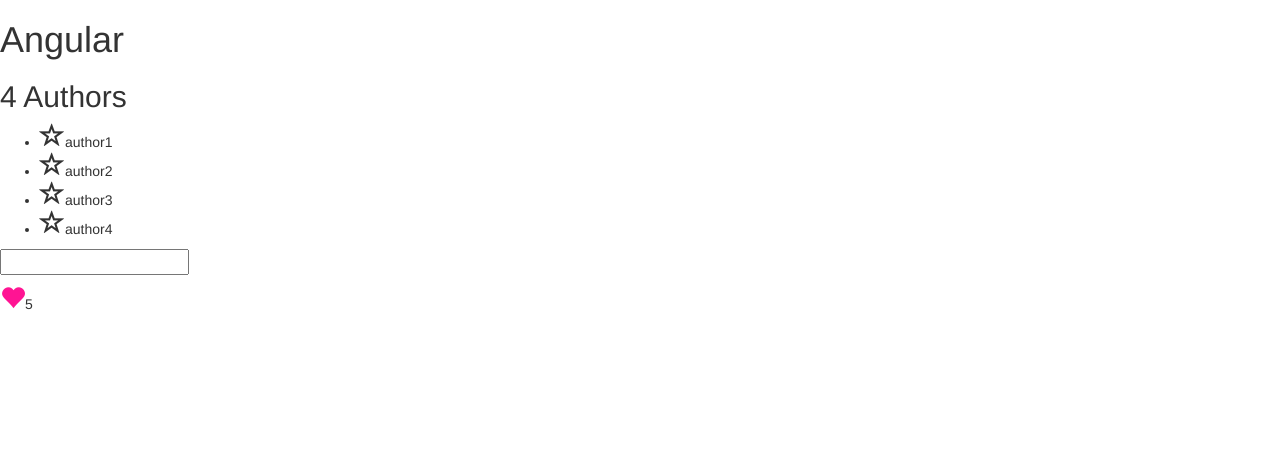
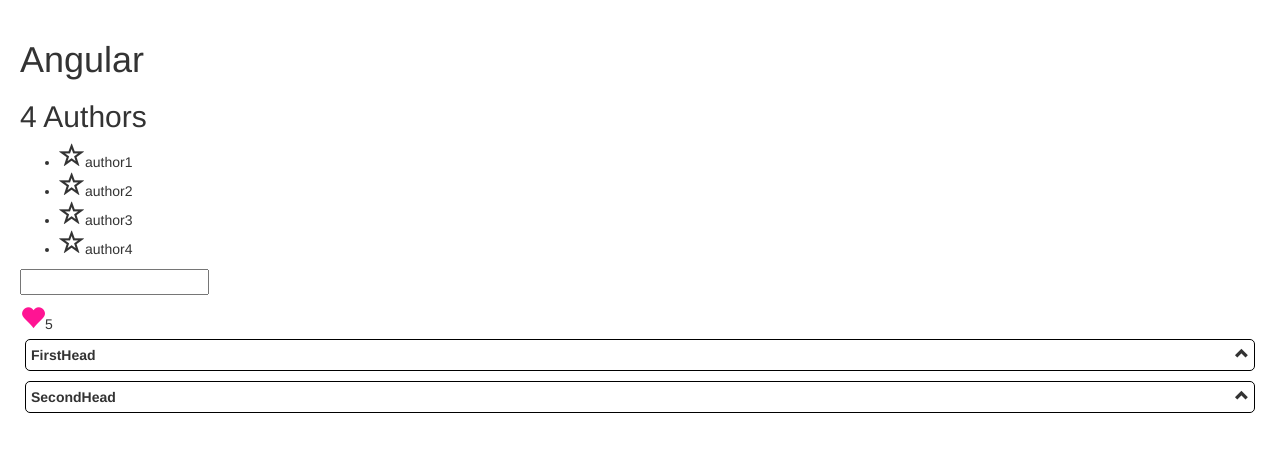
Before and after one commit to terhesb/Angular_sandbox, an Angular app: page / in a window 1280 px wide. Shown: the top 452 px of the page. Built offline with nearby package versions, Linux system fonts and the light colour scheme.

Commit message:
Fifth exercise - zippy component

```diff
--- a/src/app/app.component.css
+++ b/src/app/app.component.css
@@ -0,0 +1,3 @@
+.app-default{
+	padding: 20px;
+}
--- a/src/app/app.component.html
+++ b/src/app/app.component.html
@@ -1,4 +1,10 @@
-<h1>{{ title }}</h1>
-<app-authors></app-authors>
-<app-titlecase></app-titlecase>
-<app-like [active]="tweet.isLiked" [likesCount]="tweet.likesCount"></app-like>
+<div class="app-default">
+	<h1>{{ title }}</h1>
+	<app-authors></app-authors>
+	<app-titlecase></app-titlecase>
+	<app-like [active]="tweet.isLiked" [likesCount]="tweet.likesCount"></app-like>
+	<app-zippy *ngFor="let zipp of zippies">
+		<div class="heading">{{zipp.heading}}</div>
+		<div class="body" *ngFor="let b of zipp.body">{{b}}</div>
+	</app-zippy>
+</div>
--- a/src/app/app.component.ts
+++ b/src/app/app.component.ts
@@ -11,4 +11,8 @@
 		isLiked: true,
 		likesCount: 5
 	}
+	zippies = [
+		{heading: "FirstHead", body: ["FirstBody", "FirstBody", "FirstBody"]},
+		{heading: "SecondHead", body: ["SecondBody", "Balazs", "Proba", "..."]},
+	]
 }
--- a/src/app/app.module.ts
+++ b/src/app/app.module.ts
@@ -8,6 +8,7 @@
 import { StarComponent } from './star/star.component';
 import { TitlecaseComponent } from './titlecase/titlecase.component';
 import { LikeComponent } from './like/like.component';
+import { ZippyComponent } from './zippy/zippy.component';
 
 @NgModule({
 	declarations: [
@@ -15,7 +16,8 @@
 		AuthorsComponent,
 		StarComponent,
 		TitlecaseComponent,
-		LikeComponent
+		LikeComponent,
+		ZippyComponent
 	],
 	imports: [
 		BrowserModule,
--- /dev/null
+++ b/src/app/zippy/zippy.component.css
@@ -0,0 +1,20 @@
+.zippy-component{
+	padding: 5px;
+}
+
+.zipp{
+	border: 1px solid black;
+	padding: 5px;
+	border-radius: 5px;
+}
+
+.heading{
+	cursor: pointer;
+	font-weight: bold;
+	display: flex;
+	justify-content: space-between;
+}
+
+.expanded{
+	background-color: lightgray;
+}
--- /dev/null
+++ b/src/app/zippy/zippy.component.html
@@ -0,0 +1,15 @@
+<div class="zippy-component">
+	<div class="heading zipp" [class.expanded]="isExpanded" (click)="expand()">
+		<div class="content">
+			<ng-content select=".heading"></ng-content>
+		</div>
+		<span class="glyphicon" [ngClass]="{
+		'glyphicon-chevron-up': !isExpanded,
+		'glyphicon-chevron-down': isExpanded
+		}">
+		</span>
+	</div>
+	<div class="zipp" *ngIf="isExpanded">
+		<ng-content select=".body"></ng-content>
+	</div>
+</div>
--- /dev/null
+++ b/src/app/zippy/zippy.component.ts
@@ -0,0 +1,20 @@
+import { Component, Input } from '@angular/core';
+
+@Component({
+	selector: 'app-zippy',
+	templateUrl: './zippy.component.html',
+	styleUrls: ['./zippy.component.css']
+})
+export class ZippyComponent {
+
+	@Input('isExpanded') isExpanded: boolean;
+
+	constructor() {
+		this.isExpanded = false;
+	}
+
+	expand(){
+		this.isExpanded = !this.isExpanded;
+	}
+
+}
```
Also changed, not shown: 1 other file (tests, documents, lock files or other folders).
